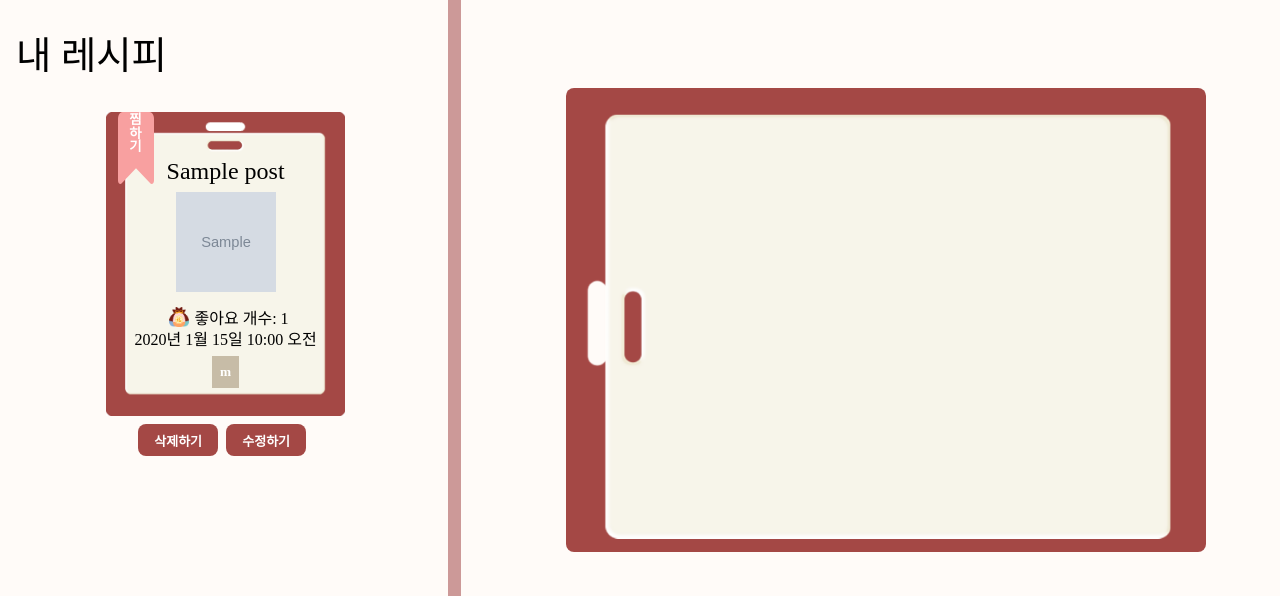
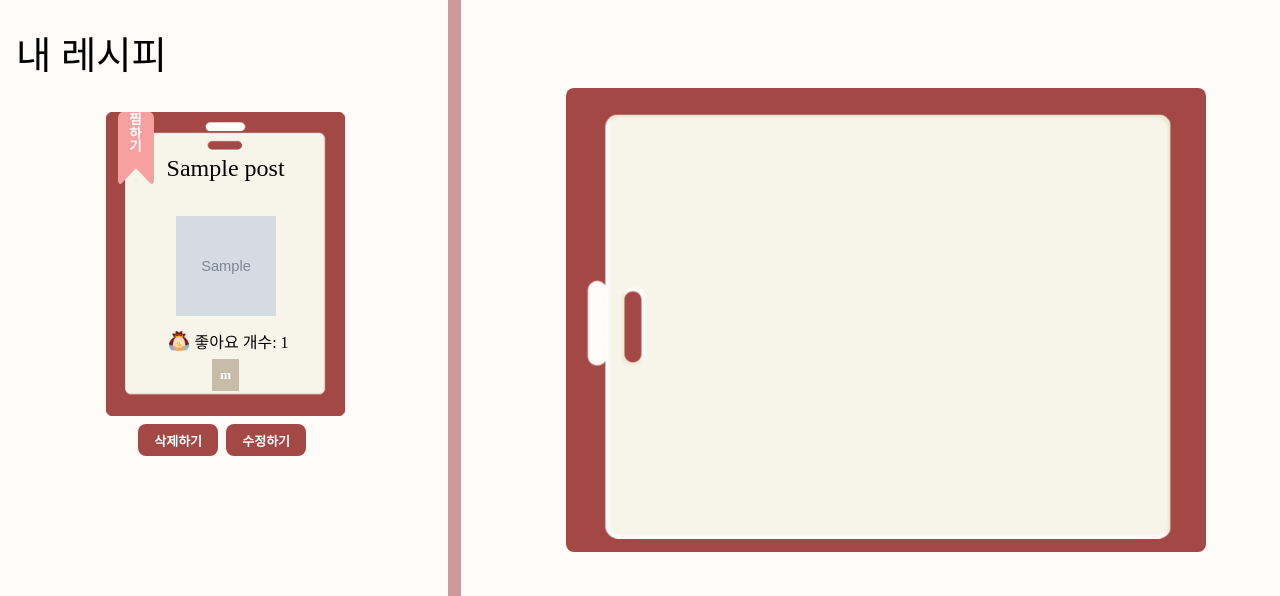
Before and after one commit to taehun2767/janggum, a Django app: page /profile/1 in a window 1280 px wide. Shown: the part 163-759 px from the top of the page. Run offline with Django 4.2, Linux system fonts and the light colour scheme; tables that the repository leaves empty hold one stand-in row (values such as "Sample post"); grey boxes marked "Sample" are stand-in pictures; some libraries are stand-ins or nearby versions; some web fonts are replaced.

Commit message:
[fix] title 글자 제한, 전체 클릭, 글자 위치 해결

```diff
--- a/server/apps/posts/models.py
+++ b/server/apps/posts/models.py
@@ -17,7 +17,7 @@ class User(AbstractUser):
 #게시글
 class Post(models.Model):
     user = models.ForeignKey(User, on_delete=models.CASCADE)
-    title = models.CharField(max_length=20)
+    title = models.CharField(max_length=12)
     photo = models.ImageField(blank=True, upload_to='posts/%Y%m%d', default='default.png')
     content = models.TextField()
     created_at = models.DateTimeField(auto_now_add=True)
--- a/server/apps/posts/templates/posts/jangum_recipe_list.html
+++ b/server/apps/posts/templates/posts/jangum_recipe_list.html
@@ -50,7 +50,7 @@
                 {% for post in page_obj %}
                     <article class="backgorundcolor">
                         <div class="each_recipe">
-                            <div class="recipe_content">
+                            <div class="recipe_content" onclick="onClickDetail({{post.id}})" >
                                 <button style="border: 0; position: absolute;"
                                     class="store_{{post.id}}" onclick="onClickStore({{post.id}})">
                                     <i class="fa-solid fa-bookmark">
@@ -58,7 +58,7 @@
                                     </i>
                                 </button>
                                 <div class="recipe_title">
-                                    <button onclick="onClickDetail({{post.id}})" style="font-family: var(--recipe-font); width: 60%; margin-top: 16px;
+                                    <button style="font-family: var(--recipe-font); width: 60%; margin-top: 16px;
                                     font-size: x-large; margin-bottom: 6px; background-color:transparent;">{{post.title}}</button>
                                 </div>
                                 {% comment %}
@@ -81,7 +81,6 @@
                                             <span></span>좋아요 개수: <span class="like_dislike_{{post.id}}">{{post.number}}</span>
                                         </div>
                                     </div>
-                                    <div style="margin-top: -11px">{{post.created_at}}</div>
                                 </div>
                                 <div class="ingredient_container">
                                     {%for ele in post.ingredientList%}
--- a/server/apps/posts/templates/posts/profile.html
+++ b/server/apps/posts/templates/posts/profile.html
@@ -20,7 +20,7 @@
                 <article class="backgorundcolor">
                     <div class="each_recipe">
                         {% if post.number >= 10 %}
-                            <div class="recipe_content" id="recipe_janggum_back">
+                            <div class="recipe_content" id="recipe_janggum_back" onclick="onClickDetail({{post.id}})">
                                 <button style="border: 0; position: absolute;"
                                     class="store_{{post.id}}" onclick="onClickStore({{post.id}})">
                                     <i class="fa-solid fa-bookmark">
@@ -28,7 +28,7 @@
                                     </i>
                                 </button>
                                 <div class="recipe_title">
-                                    <button onclick="onClickDetail({{post.id}})" style="font-family: var(--recipe-font); width: 60%; margin-top: 16px;
+                                    <button style="font-family: var(--recipe-font); width: 60%; margin-top: 16px;
                                     font-size: x-large; margin-bottom: 6px; background-color:transparent;">{{post.title}}</button>
                                 </div>
                                 {% comment %}
@@ -50,7 +50,6 @@
                                             <span></span>좋아요 개수: <span class="like_dislike_{{post.id}}">{{post.number}}</span>
                                         </div>
                                     </div>
-                                    <div style="margin-top: -11px">{{post.created_at}}</div>
                                 </div>
                                 <div class="ingredient_container">
                                     {%for ele in post.ingredientList%}
@@ -59,7 +58,7 @@
                                 </div>
                             </div>
                         {% else %}
-                            <div class="recipe_content">
+                            <div class="recipe_content" onclick="onClickDetail({{post.id}})" >
                                 <button style="border: 0; position: absolute;"
                                     class="store_{{post.id}}" onclick="onClickStore({{post.id}})">
                                     <i class="fa-solid fa-bookmark">
@@ -67,7 +66,7 @@
                                     </i>
                                 </button>
                                 <div class="recipe_title">
-                                    <button onclick="onClickDetail({{post.id}})" style="font-family: var(--recipe-font); width: 60%; margin-top: 16px;
+                                    <button style="font-family: var(--recipe-font); width: 60%; margin-top: 16px;
                                     font-size: x-large; margin-bottom: 6px; background-color:transparent;">{{post.title}}</button>
                                 </div>
                                 {% comment %}
@@ -89,7 +88,6 @@
                                             <span></span>좋아요 개수: <span class="like_dislike_{{post.id}}">{{post.number}}</span>
                                         </div>
                                     </div>
-                                    <div style="margin-top: -11px">{{post.created_at}}</div>
                                 </div>
                                 <div class="ingredient_container">
                                     {%for ele in post.ingredientList%}
--- a/server/static/css/all_recipe_list.css
+++ b/server/static/css/all_recipe_list.css
@@ -16,6 +16,11 @@
 
 img {
   width: 100px;
+}
+
+.recipe_title {
+  height: 78px;
+  box-sizing: border-box;
 }
 
 .recipe_content {
--- a/server/static/css/jangum_recipe_list.css
+++ b/server/static/css/jangum_recipe_list.css
@@ -12,6 +12,11 @@
 
 img {
   width: 100px;
+}
+
+.recipe_title {
+  height: 78px;
+  box-sizing: border-box;
 }
 
 .recipe_content {
--- a/server/static/css/profile.css
+++ b/server/static/css/profile.css
@@ -16,6 +16,11 @@
 
 img {
   width: 100px;
+}
+
+.recipe_title {
+  height: 78px;
+  box-sizing: border-box;
 }
 
 .recipe_content {
--- a/server/static/css/store_recipe.css
+++ b/server/static/css/store_recipe.css
@@ -17,6 +17,11 @@
 
 img {
   width: 100px;
+}
+
+.recipe_title {
+  height: 78px;
+  box-sizing: border-box;
 }
 
 .recipe_content {
```
Also changed, not shown: server/apps/posts/templates/posts/all_recipe_list.html (+5 -7 lines), server/apps/posts/templates/posts/store_recipe.html (+3 -5 lines), server/apps/posts/migrations/0005_alter_post_title.py (added).
